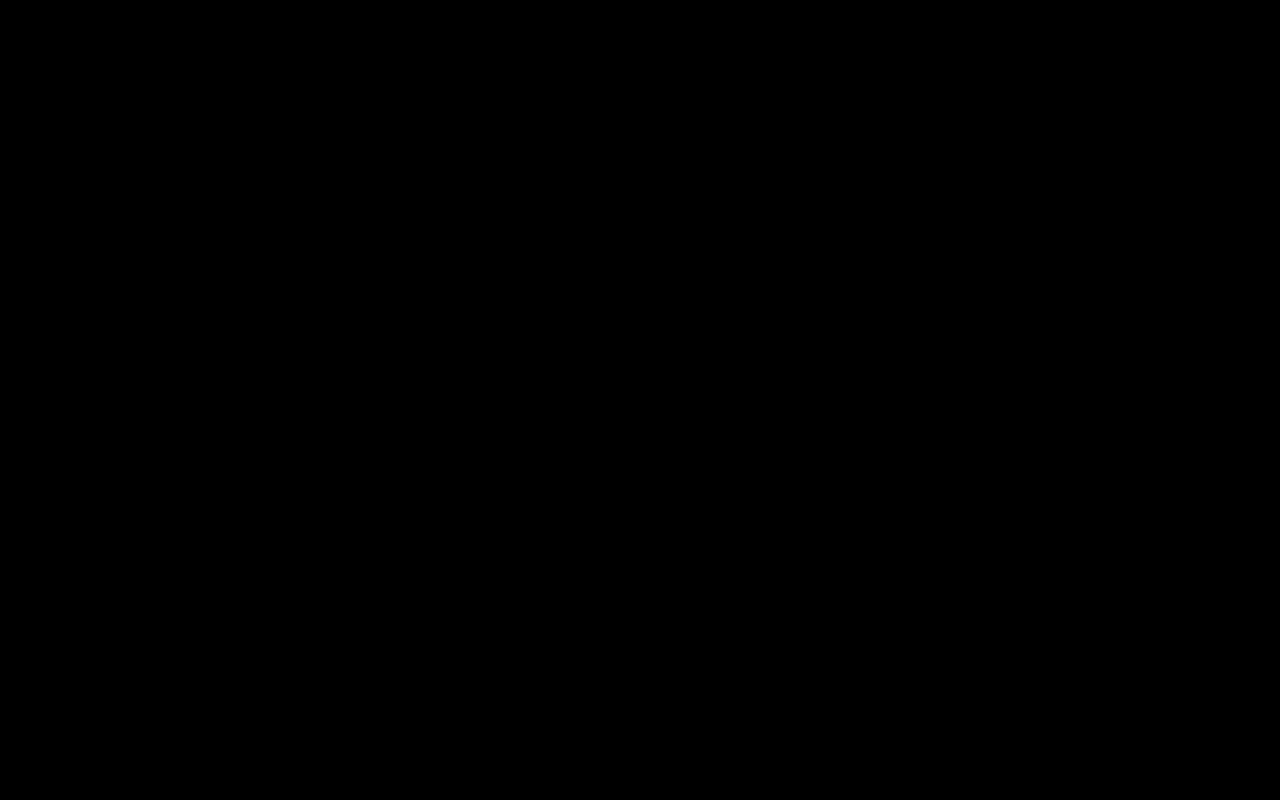
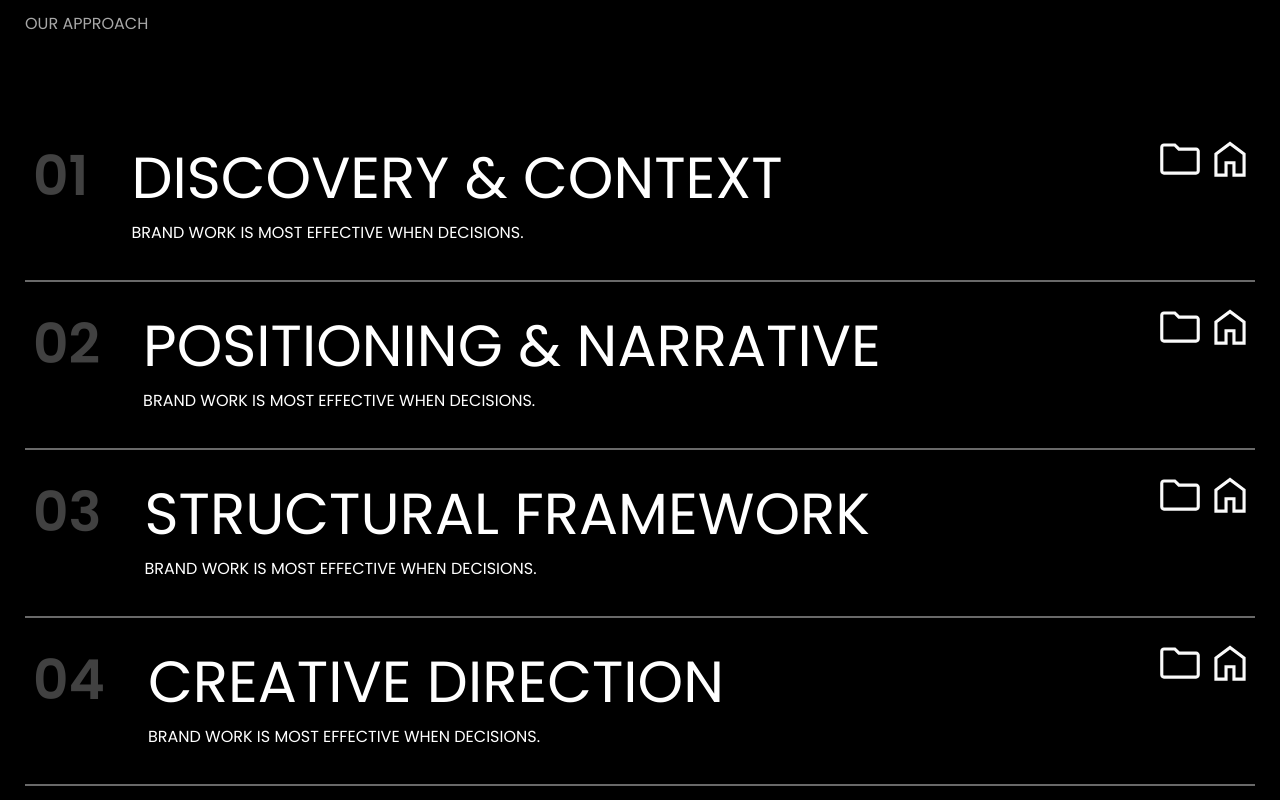
Before and after one commit to nibiralpha/portfolio, a Next.js app: page / in a window 1280 px wide. Shown: the part 2660-3460 px from the top of the page. Before the commit the page ends 2637 px from the top, so only its background shows below. Built offline with nearby package versions, Linux system fonts and the light colour scheme.

Commit message:
out approach section done in laptop view

```diff
--- /dev/null
+++ b/src/app/Component/ListComponent/ListComponent.js
@@ -0,0 +1,26 @@
+import "./listComponent.css";
+
+export default function ListComponent({ number, title, subTitle }) {
+  return (
+    <div>
+      <div className="list">
+        <div className="left_contents">
+          <div className="index">{number}</div>
+          <div className="middle_content">
+            <div className="approach_title">{title}</div>
+            <div className="approach_sub_title">{subTitle}</div>
+          </div>
+        </div>
+        <div className="approach_icons">
+          <div className="approach_icon">
+            <img src={"/images/brifcase.svg"} height="50px" width="50px" />
+          </div>
+          <div className="approach_icon">
+            <img src={"/images/home.svg"} height="50px" width="50px" />
+          </div>
+        </div>
+      </div>
+      <hr className="hr" />
+    </div>
+  );
+}
--- /dev/null
+++ b/src/app/Component/ListComponent/listComponent.css
@@ -0,0 +1,36 @@
+.list{
+    display: flex;
+    justify-content: space-between;
+}
+
+.left_contents{
+    display: flex;
+}
+
+.index{
+    font-size: 55px;
+    color: #414141;
+    font-weight: 600;
+    line-height: 67px;
+    margin: 8px;
+}
+
+.middle_content{
+    /* display: flex; */
+    font-size: 20px;
+    margin-left: 35px;
+    text-transform: uppercase;
+}
+
+.approach_icons{
+    display: flex;
+    align-items: flex-start;
+}
+
+.approach_sub_title{
+    font-size: 16px;
+}
+
+.approach_title{
+    font-size: 58px;
+}
--- /dev/null
+++ b/src/app/Component/OurApproachComponent/OurApproachComponent.js
@@ -0,0 +1,37 @@
+import ListComponent from "../ListComponent/ListComponent";
+import "./ourApproachComponent.css";
+
+export default function OurApproachComponent() {
+  return (
+    <div className="approach">
+      <div className="section_head">OUR APPROACH</div>
+      <div className="list_container">
+        <ListComponent
+          number={"01"}
+          title={"Discovery & Context"}
+          subTitle={"Brand work is most effective when decisions."}
+        />
+        <ListComponent
+          number={"02"}
+          title={"Positioning & Narrative"}
+          subTitle={"Brand work is most effective when decisions."}
+        />
+        <ListComponent
+          number={"03"}
+          title={"Structural Framework"}
+          subTitle={"Brand work is most effective when decisions."}
+        />
+        <ListComponent
+          number={"04"}
+          title={"Creative Direction"}
+          subTitle={"Brand work is most effective when decisions."}
+        />
+        <ListComponent
+          number={"05"}
+          title={"FINAL BRAND SYSTEM"}
+          subTitle={"Brand work is most effective when decisions."}
+        />
+      </div>
+    </div>
+  );
+}
--- /dev/null
+++ b/src/app/Component/OurApproachComponent/ourApproachComponent.css
@@ -0,0 +1,13 @@
+.approach{
+    margin: 0 25px 100px 25px;
+}
+
+.section_head{
+    color: rgb(168, 168, 168);
+    margin-bottom: 8%;
+}
+
+
+.hr{
+    margin-top: 35px;
+}
--- a/src/app/page.tsx
+++ b/src/app/page.tsx
@@ -1,12 +1,14 @@
 import HeroComponent from "./Component/HeroComponent/HeroComponent";
 import AboutUsComponent from "./Component/AboutUsComponent/AboutUsComponent";
 import ServicesComponent from "./Component/ServicesComponent/ServicesComponent";
+import OurApproachComponent from "./Component/OurApproachComponent/OurApproachComponent";
 export default function Home() {
   return (
     <div className="">
       <HeroComponent />
       <AboutUsComponent />
       <ServicesComponent />
+      <OurApproachComponent />
     </div>
   );
 }
```
Also changed, not shown: public/images/brifcase.svg (added), public/images/home.svg (added).
